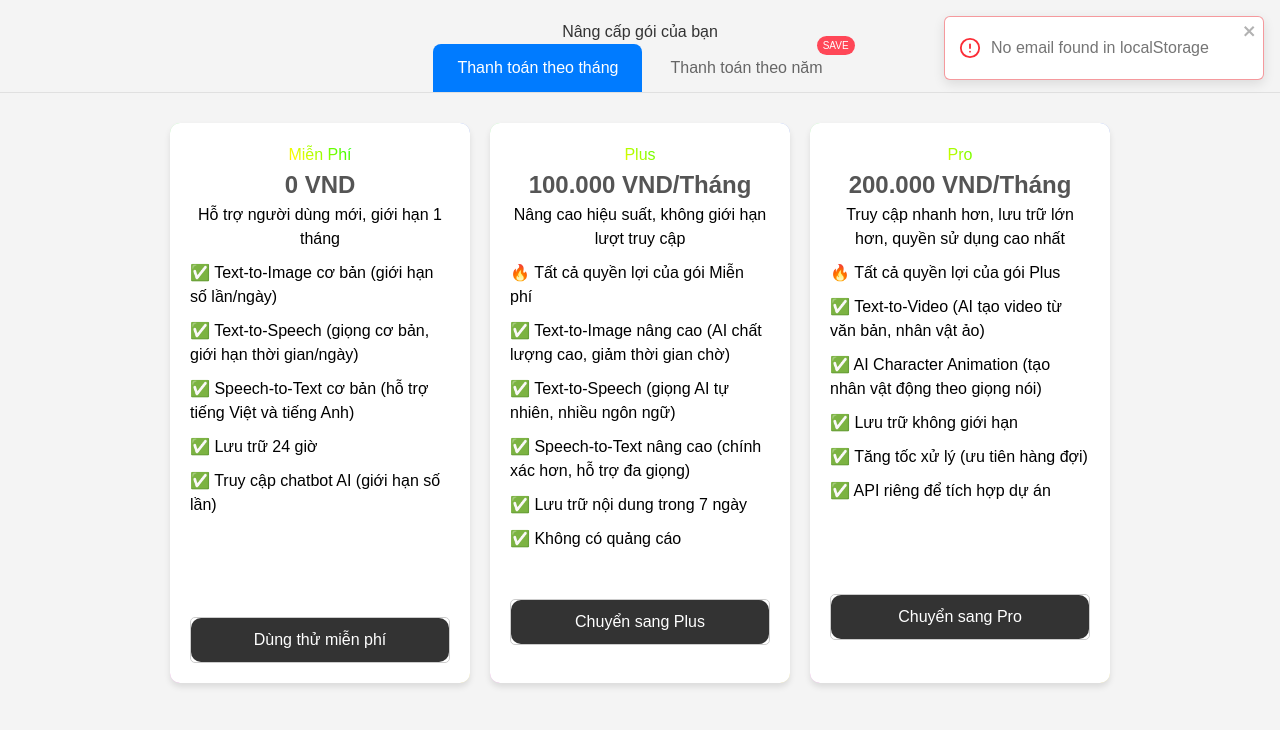
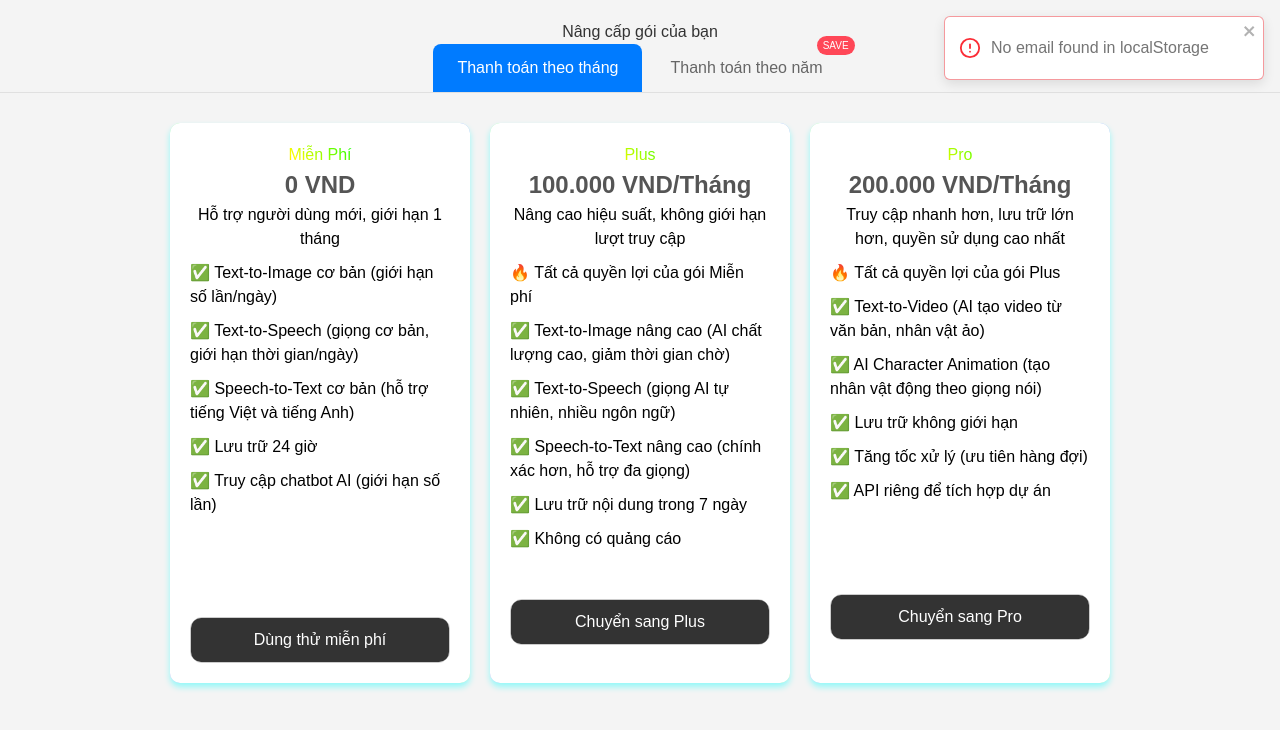
Before and after one commit to vobao-xD/NT208__Project__Text-to-everything, a React (Vite) app: page /advanced in a window 1280 px wide. Shown: the top 730 px of the page. Built offline with nearby package versions, Linux system fonts and the light colour scheme; a web font is replaced by a local one.

Commit message:
slight change to advance and gen page

```diff
--- a/src/Advanced.css
+++ b/src/Advanced.css
@@ -24,7 +24,7 @@ h1 {
     background: white;
     padding: 20px;
     border-radius: 10px;
-    box-shadow: 0px 4px 6px rgba(0, 0, 0, 0.1);
+    box-shadow: 0 4px 6px rgba(0, 255, 255, 0.4);
     flex: 1;
     max-width: 300px;
     overflow: hidden;
@@ -137,3 +137,7 @@ h2{
 .btn.disabled-btn {
   color: black !important; /* chữ đen */
 }
+
+#free-button,#plus-button,#pro-button {
+  border-radius: 12px;
+}
--- a/src/pages/Generate.jsx
+++ b/src/pages/Generate.jsx
@@ -845,7 +845,7 @@ const Generate = () => {
                             borderRadius: '5px',
                             border: 'none',
                             background: isManualMode ? 'linear-gradient(135deg, #3999ff, #50e2ff)' : '#2a2a2a',
-                            color: 'white',
+                            color: isManualMode ? 'black' : 'white',
                             cursor: 'pointer',
                             transition: 'all 0.3s ease',
                             display: 'flex',
--- a/vite.config.js
+++ b/vite.config.js
@@ -19,6 +19,7 @@ export default defineConfig({
         changeOrigin: true,
         rewrite: (path) => path.replace(/^\/api/, '')
       }
-    }
+    },
+    host: true
   }
 })
```
Also changed, not shown: 1 other file (tests, documents, lock files or other folders).
